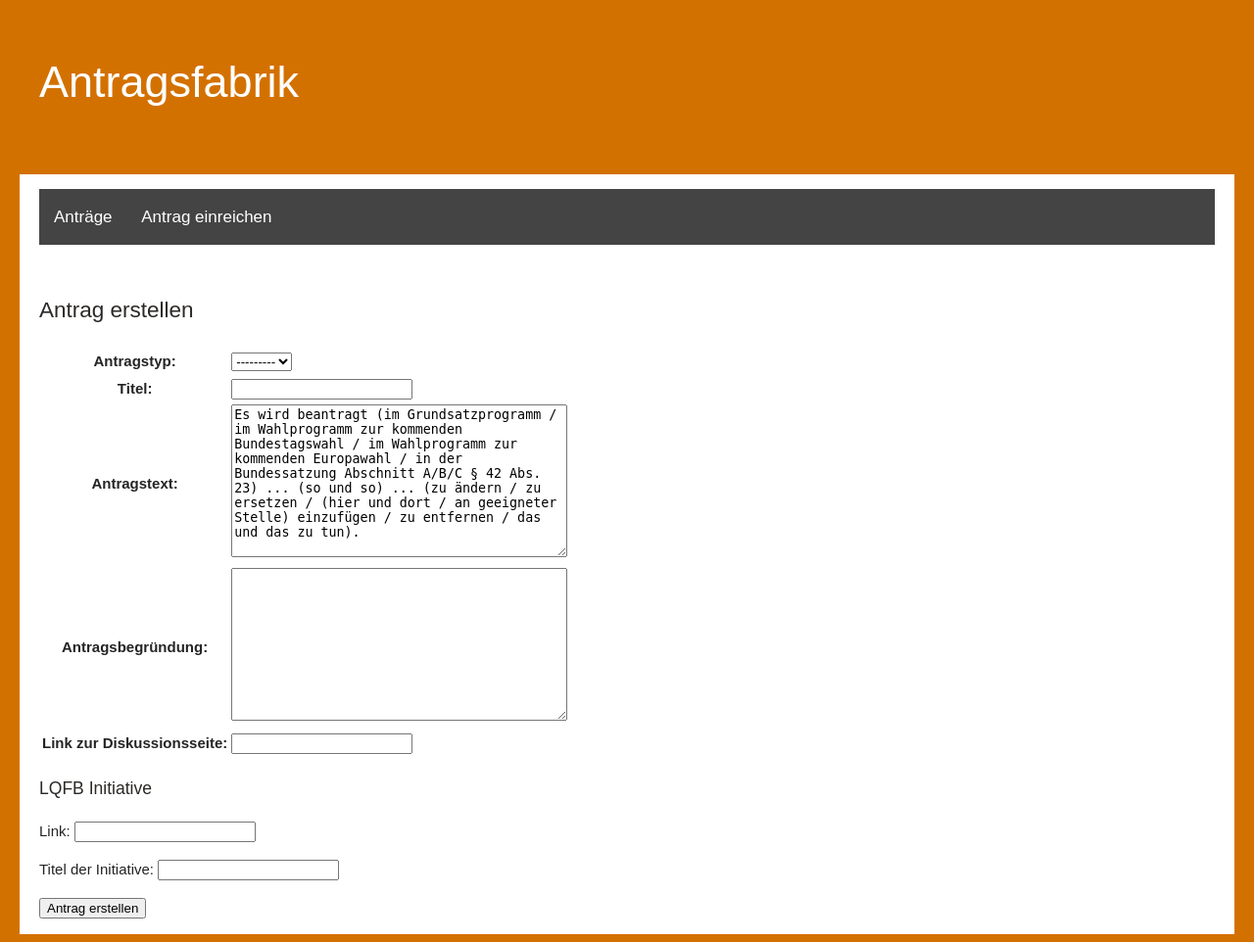
After one commit to PiratenLSA/pyantragsfabrik, a Django app: page /antrag/create/ in a window 1280 px wide. The commit adds this page. Shown: the whole page at 98% size. Run offline with Django 3.2, Linux system fonts and the light colour scheme; data that the repository does not hold is empty.

Commit message:
first site design, form to submit application

```diff
--- /dev/null
+++ b/antragsfabrik/forms.py
@@ -0,0 +1,26 @@
+from django import forms
+from django.forms import ModelForm
+
+from antragsfabrik.models import Application, LQFBInitiative
+
+
+class ApplicationForm(ModelForm):
+    text = forms.CharField(label='Antragstext',
+                           initial='Es wird beantragt (im Grundsatzprogramm / im Wahlprogramm zur kommenden '
+                                   'Bundestagswahl / im Wahlprogramm zur kommenden Europawahl / in der Bundessatzung '
+                                   'Abschnitt A/B/C § 42 Abs. 23) ... (so und so) ... (zu ändern / zu ersetzen / (hier '
+                                   'und dort / an geeigneter Stelle) einzufügen / zu entfernen / das und das zu tun).',
+                           widget=forms.Textarea)
+
+    class Meta:
+        model = Application
+        fields = ['typ', 'title', 'text', 'reasons', 'discussion']
+        labels = {'typ': 'Antragstyp', 'title': 'Titel', 'text': 'Antragstext', 'reasons': 'Antragsbegründung',
+                  'discussion': 'Link zur Diskussionsseite'}
+
+
+class LQFBInitiativeForm(ModelForm):
+    class Meta:
+        model = LQFBInitiative
+        fields = ['url', 'title']
+        labels = {'url': 'Link', 'title': 'Titel der Initiative'}
--- a/antragsfabrik/models.py
+++ b/antragsfabrik/models.py
@@ -27,7 +27,7 @@ class Application(models.Model):
     title = models.CharField(max_length=200)
     text = models.TextField()
     reasons = models.TextField()
-    discussion = models.URLField()
+    discussion = models.URLField(null=True, blank=True)
     created = models.DateTimeField(auto_now_add=True)
     updated = models.DateTimeField(auto_now=True)
     submitted = models.DateTimeField(null=True, blank=True, editable=False)
--- /dev/null
+++ b/antragsfabrik/static/antragsfabrik/base.css
@@ -0,0 +1,96 @@
+body {
+    background: #d37100;
+    font-family: 'Source Sans Pro', 'sourcesanspro', sans-serif;
+    font-size: 15px;
+    line-height: 1.6;
+    color: #242424;
+    padding-top: 10px;
+}
+
+h1, h2, h3, h4, h5, h6 {
+    color: #2B2926;
+    font-family: 'Viga', 'Source Sans Pro', 'sourcesanspro', sans-serif;
+    font-weight: 400;
+}
+
+a, a:hover, a:visited {
+    text-decoration: none;
+    color: #DE2355;
+}
+
+a:hover {
+    color: #2B2926;
+    border-bottom: 1px dotted #2B2926;
+}
+
+ul {
+    margin: 0;
+}
+
+/**
+ * Header
+ */
+
+header {
+    width: 1200px;
+    margin: 0 auto;
+    height: 140px;
+    margin-bottom: 20px;
+}
+
+header #logo {
+    float: left;
+    margin-right: 35px;
+    height: 140px;
+}
+
+header h1 {
+    font-size: 45px;
+    color: #fff;
+    float: left;
+}
+
+/**
+ * Structure
+ */
+
+.wrapper {
+    width: 1200px;
+    margin: 0 auto;
+}
+
+#c_wrap {
+    background: #fff;
+    margin-top: 10px;
+    padding: 15px 20px;
+}
+
+/**
+ * Menu
+ */
+nav ul {
+    list-style-type: none;
+    display: block;
+    margin: 0;
+    padding: 15px;
+    background: #444;
+    color: #fff;
+    font-size: 17px;
+}
+
+nav ul li {
+    display: inline;
+    margin-right: 25px;
+    font-family: 'Viga', sans-serif;
+}
+
+nav ul li a {
+    color: #242424 !important;
+    color: #fff !important;
+}
+
+div.filler {
+    height: 2em;
+    width: 100%;
+    border-top-right-radius: 3px;
+}
--- /dev/null
+++ b/antragsfabrik/templates/antragsfabrik/base.html
@@ -0,0 +1,32 @@
+{% load staticfiles %}
+
+<!DOCTYPE html>
+<html lang="de">
+<head>
+    <title>{% block title %}Antragsfabrik{% endblock %}</title>
+    <link rel="stylesheet" type="text/css" href="{% static 'antragsfabrik/base.css' %}"/>
+    <link rel="stylesheet" type="text/css" href="{% static 'antragsfabrik/antragsfabrik.css' %}"/>
+    <meta charset="UTF-8"/>
+</head>
+<body>
+<header>
+    <h1>Antragsfabrik</h1>
+</header>
+
+<div id="c_wrap" class="wrapper">
+    <nav>
+        <ul>
+            <li><a href="{% url 'index' %}">Anträge</a></li>
+            <li><a href="{% url 'create' %}">Antrag einreichen</a></li>
+        </ul>
+    </nav>
+
+    <div class="filler"></div>
+
+    <div class="inner">
+        {% block content %}{% endblock %}
+    </div>
+</div>
+
+</body>
+</html>
--- /dev/null
+++ b/antragsfabrik/templates/antragsfabrik/create.html
@@ -0,0 +1,20 @@
+{% extends "antragsfabrik/base.html" %}
+
+{% block content %}
+    <h2>Antrag erstellen</h2>
+
+    {% if error_message %}<p><strong>{{ error_message }}</strong></p>{% endif %}
+
+    <form action="{% url 'create' %}" method="post">
+        {% csrf_token %}
+        <table>
+            {{ applform.as_table }}
+        </table>
+
+        <h3>LQFB Initiative</h3>
+        <table>
+            {{ lqfbform.as_p }}
+        </table>
+        <input type="submit" value="Antrag erstellen"/>
+    </form>
+{% endblock %}
--- a/antragsfabrik/templates/antragsfabrik/index.html
+++ b/antragsfabrik/templates/antragsfabrik/index.html
@@ -1,6 +1,7 @@
+{% extends "antragsfabrik/base.html" %}
 {% load staticfiles %}
-<link rel="stylesheet" type="text/css" href="{% static 'antragsfabrik/style.css' %}"/>
 
+{% block content %}
     {% if latest_application_list %}
         <table cellpadding=2 width=95% class="appl-overview">
             <tr>
@@ -21,3 +22,4 @@
     {% else %}
         <p>No applications are available.</p>
     {% endif %}
+{% endblock %}
--- a/antragsfabrik/urls.py
+++ b/antragsfabrik/urls.py
@@ -4,5 +4,6 @@ from antragsfabrik import views
 
 urlpatterns = patterns('',
     url(r'^$', views.index, name='index'),
+    url(r'^create/$', views.create, name='create'),
     url(r'^(?P<application_id>\d+)/$', views.detail, name='detail'),
 )
--- a/antragsfabrik/views.py
+++ b/antragsfabrik/views.py
@@ -1,6 +1,7 @@
-from django.shortcuts import render, get_object_or_404
+from django.shortcuts import render, get_object_or_404, redirect
 
-from antragsfabrik.models import Application
+from antragsfabrik.models import Application, LQFBInitiative
+from antragsfabrik.forms import ApplicationForm, LQFBInitiativeForm
 
 
 def index(request):
@@ -8,6 +9,35 @@ def index(request):
     context = {'latest_application_list': latest_application_list}
     return render(request, 'antragsfabrik/index.html', context)
 
+
 def detail(request, application_id):
     application = get_object_or_404(Application, pk=application_id)
     return render(request, 'antragsfabrik/detail.html', {'application': application})
+
+
+def create(request):
+    if request.method == 'POST':
+        applform = ApplicationForm(request.POST, prefix='appl')
+        lqfbform = LQFBInitiativeForm(request.POST, prefix='lqfb')
+
+        if applform.is_valid() and (not lqfbform.has_changed() or lqfbform.is_valid()):
+            appl = applform.save(commit=False)
+            assert isinstance(appl, Application)
+            appl.author = request.user
+            appl.save()
+
+            if lqfbform.has_changed():
+                lqfbini = lqfbform.save(commit=False)
+                assert isinstance(lqfbini, LQFBInitiative)
+                lqfbini.antrag = appl
+                lqfbini.save()
+
+            return redirect('detail', application_id=appl.id)
+
+        if not lqfbform.has_changed():
+            lqfbform = LQFBInitiativeForm(prefix='lqfb')
+    else:
+        applform = ApplicationForm(prefix='appl')
+        lqfbform = LQFBInitiativeForm(prefix='lqfb')
+
+    return render(request, 'antragsfabrik/create.html', {'applform': applform, 'lqfbform': lqfbform})
```
Also changed, not shown: antragsfabrik/static/antragsfabrik/antragsfabrik.css (added, +51 -0 lines), antragsfabrik/static/antragsfabrik/style.css (deleted, +0 -77 lines), antragsfabrik/templates/antragsfabrik/detail.html (+43 -40 lines). Lines whose indentation alone changed are shown as unchanged.
